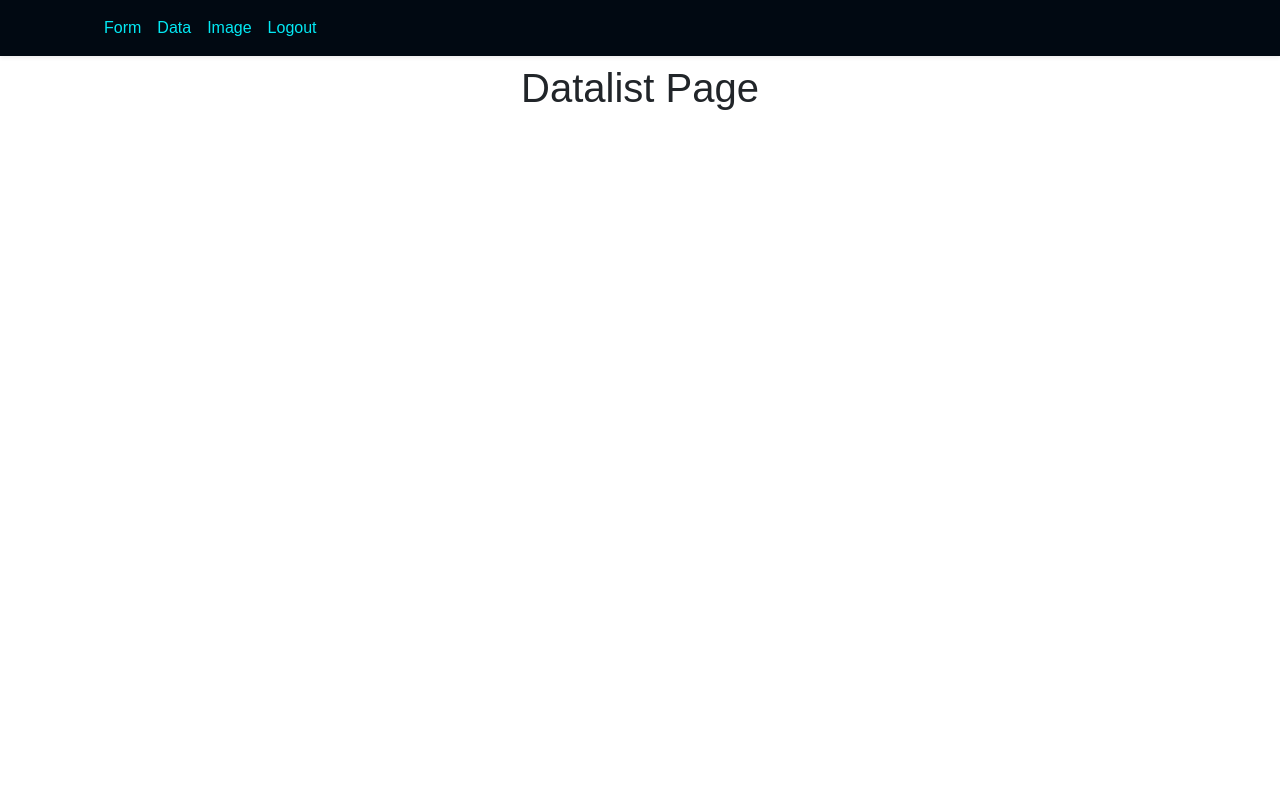
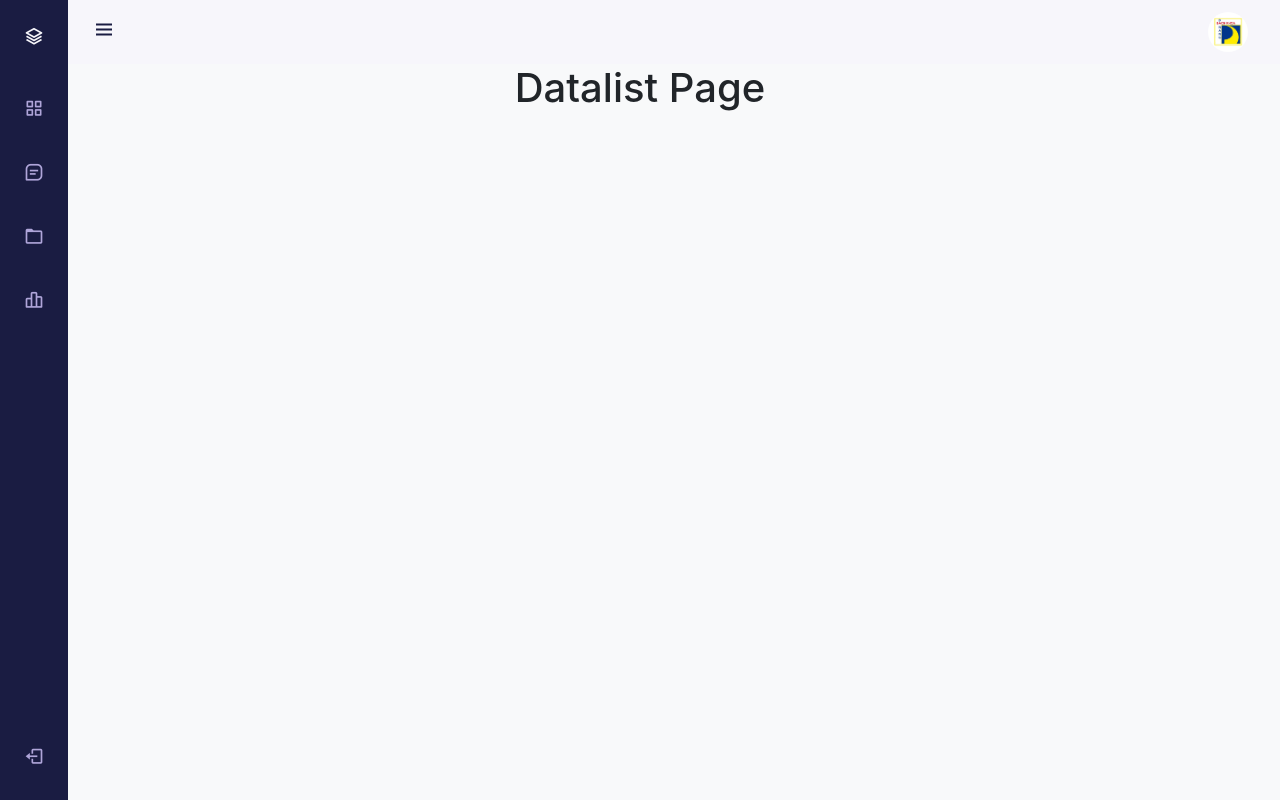
Before and after one commit to tiendndev/stroke-prediction-app, a Flask app: page /data in a window 1280 px wide. Run offline with Flask 3, Linux system fonts and the light colour scheme; the visitor is signed in with stand-in values (Sample User, id 1); data that the repository does not hold is empty; parts of the project's set-up code (start-up, migrations or seed data) failed here and were passed over; some libraries are stand-ins or nearby versions.

Commit message:
add sidebar

```diff
--- /dev/null
+++ b/strokeprediction/static/sidebar.js
@@ -0,0 +1,36 @@
+document.addEventListener("DOMContentLoaded", function (event) {
+   const showNavbar = (toggleId, navId, bodyId, headerId) => {
+      const toggle = document.getElementById(toggleId),
+         nav = document.getElementById(navId),
+         bodypd = document.getElementById(bodyId),
+         headerpd = document.getElementById(headerId);
+
+      // Validate that all variables exist
+      if (toggle && nav && bodypd && headerpd) {
+         toggle.addEventListener("click", () => {
+            // show navbar
+            nav.classList.toggle("show");
+            // change icon
+            toggle.classList.toggle("bx-x");
+            // add padding to body
+            bodypd.classList.toggle("body-pd");
+            // add padding to header
+            headerpd.classList.toggle("body-pd");
+         });
+      }
+   };
+
+   showNavbar("header-toggle", "nav-bar", "body-pd", "header");
+
+   /*===== LINK ACTIVE =====*/
+   const linkColor = document.querySelectorAll(".nav_link");
+   const linkAttr = document.querySelector(".nav_link").getAttribute("href");
+
+   function colorLink() {
+      if (linkAttr == "/form") {
+         linkColor.forEach((l) => l.classList.remove("active"));
+         this.classList.add("active");
+      }
+   }
+   linkColor.forEach((l) => l.addEventListener("load", colorLink));
+});
--- a/strokeprediction/static/styles/base.css
+++ b/strokeprediction/static/styles/base.css
@@ -1,17 +1,188 @@
-* {
+:root {
+    --header-height: 3rem;
+    --nav-width: 68px;
+    --normal-font-size: 1rem;
+    --z-fixed: 100;
+    --body-font: 'Nunito', sans-serif;
+
+    --first-color: #1a1c42;
+    --first-color-light: #AFA5D9;
+    --white-color: #F7F6FB;
+
+}
+
+*,
+::before,
+::after {
     padding: 0;
     margin: 0;
     box-sizing: border-box;
+    text-decoration: none;
 }
 
-html {
-    height: 100%;
+side-bar-bs {
+    position: relative;
+    margin: var(--header-height) 0 0 0;
+    padding: 0 1rem;
+    font-family: var(--body-font);
+    font-size: var(--normal-font-size);
+    transition: .5s
 }
 
-body {
-    margin: 0;
-    padding: 0;
-    font-family: sans-serif;
+a {
+    text-decoration: none !important;
+}
+
+.header {
+    width: 100%;
+    height: var(--header-height);
+    position: fixed;
+    top: 0;
+    left: 0;
+    display: flex;
+    align-items: center;
+    justify-content: space-between;
+    padding: 0 1rem;
+    background-color: var(--white-color);
+    z-index: var(--z-fixed);
+    transition: .5s
+}
+
+.header_toggle {
+    color: var(--first-color);
+    font-size: 1.5rem;
+    cursor: pointer
+}
+
+.header_img {
+    width: 35px;
+    height: 35px;
+    display: flex;
+    justify-content: center;
+    border-radius: 50%;
+    overflow: hidden
+}
+
+.header_img img {
+    width: 40px
+}
+
+.l-navbar {
+    position: fixed;
+    top: 0;
+    left: -30%;
+    width: var(--nav-width);
+    height: 100vh;
+    background-color: var(--first-color);
+    padding: .5rem 1rem 0 0;
+    transition: .5s;
+    z-index: var(--z-fixed)
+}
+
+.nav {
+    height: 100%;
+    display: flex;
+    flex-direction: column;
+    justify-content: space-between;
+    overflow: hidden
+}
+
+.nav_logo,
+.nav_link {
+    display: grid;
+    grid-template-columns: max-content max-content;
+    align-items: center;
+    column-gap: 1rem;
+    padding: .5rem 0 .5rem 1.5rem
+}
+
+.nav_logo {
+    margin-bottom: 2rem
+}
+
+.nav_logo-icon {
+    font-size: 1.25rem;
+    color: var(--white-color)
+}
+
+.nav_logo-name {
+    color: var(--white-color);
+    font-weight: 700
+}
+
+.nav_link {
+    position: relative;
+    color: var(--first-color-light);
+    margin-bottom: 1.5rem;
+    transition: .3s
+}
+
+.nav_link:hover {
+    color: var(--white-color)
+}
+
+.nav_icon {
+    font-size: 1.25rem
+}
+
+.show {
+    left: 0
+}
+
+.body-pd {
+    padding-left: calc(var(--nav-width) + 1rem)
+}
+
+.active {
+    color: var(--white-color)
+}
+
+.active::before {
+    content: '';
+    position: absolute;
+    left: 0;
+    width: 2px;
+    height: 32px;
+    background-color: var(--white-color)
+}
+
+.height-100 {
+    height: 100vh
+}
+
+@media screen and (min-width: 768px) {
+    side-bar-bs {
+        margin: calc(var(--header-height) + 1rem) 0 0 0;
+        padding-left: calc(var(--nav-width) + 2rem)
+    }
+
+    .header {
+        height: calc(var(--header-height) + 1rem);
+        padding: 0 2rem 0 calc(var(--nav-width))
+    }
+
+    .header_img {
+        width: 40px;
+        height: 40px
+    }
+
+    .header_img img {
+        width: 45px
+    }
+
+    .l-navbar {
+        left: 0;
+        padding: 1rem 1rem 0 0
+    }
+
+    .show {
+        width: calc(var(--nav-width) + 156px)
+    }
+
+    .body-pd {
+        transition: .5s;
+        padding-left: calc(var(--nav-width) + 156px)
+    }
 }
 
 a#login {
--- a/strokeprediction/templates/base.html
+++ b/strokeprediction/templates/base.html
@@ -10,31 +10,25 @@
         integrity="sha384-Vkoo8x4CGsO3+Hhxv8T/Q5PaXtkKtu6ug5TOeNV6gBiFeWPGFN9MuhOf23Q9Ifjh" crossorigin="anonymous" />
     <link rel="stylesheet" href="https://stackpath.bootstrapcdn.com/font-awesome/4.7.0/css/font-awesome.min.css"
         crossorigin="anonymous" />
+    <link rel="stylesheet" href="https://cdn.jsdelivr.net/npm/boxicons@latest/css/boxicons.min.css">
+
     <link rel="stylesheet" href="{{url_for('static', filename='styles/base.css')}}">
 
 </head>
 
 <body>
-    <!-- Navbar -->
-    <nav class="navbar navbar-expand-lg navbar-dark bg-dark position-fixed col-md-12 shadow-sm">
-        <button class="navbar-toggler" type="button" data-toggle="collapse" data-target="#navbar">
-            <span class="navbar-toggler-icon"></span>
-        </button>
-        <div class="collapse navbar-collapse" id="navbar">
-            <div class="navbar-nav">
     {% if user.is_authenticated %}
-                <a class="nav-item nav-link" id="form-page" href="/form">Form</a>
-                <a class="nav-item nav-link" id="dataList" href="/data">Data</a>
-                <a class="nav-item nav-link" id="image" href="/image">Image</a>
-                <a class="nav-item nav-link" id="logout" href="/logout">Logout</a>
-                {% else %}
-                <a class="nav-item nav-link" id="login" href="/login">Login</a>
-                <a class="nav-item nav-link" id="signUp" href="/signup">Sign Up</a>
-                {% endif %}
+    <!-- Sidebar -->
+    <div class="side-bar-bs" id="body-pd">
+        <!-- Header -->
+        <header class="header" id="header">
+            <div class="header_toggle">
+                <i class='bx bx-menu pl-xl-4' id="header-toggle"></i>
             </div>
+            <div class="header_img">
+                <img src="{{url_for('static', filename='logo.jpeg')}}" alt="">
             </div>
-    </nav>
-
+        </header>
         <!-- Flash message -->
         {% with messages = get_flashed_messages(with_categories = true) %}
         {% if messages %}
@@ -58,10 +52,74 @@
         {% endif %}
         {% endwith %}
 
+        <div class="l-navbar" id="nav-bar">
+            <nav class="nav">
+                <div>
+                    <!-- Logo -->
+                    <a href="#" class="nav_logo">
+                        <i class='bx bx-layer nav_logo-icon'></i>
+                        <span class="nav_logo-name">StrokePrediction</span>
+                    </a>
+                    <!-- Navlist -->
+                    <div class="nav_list">
+                        <a href="/form" class="nav_link">
+                            <i class='bx bx-grid-alt nav_icon'></i>
+                            <span class="nav_name">Dashboard</span>
+                        </a>
+                        <a href="/data" class="nav_link">
+                            <i class='bx bx-message-square-detail nav_icon'></i>
+                            <span class="nav_name">Data</span>
+                        </a>
+                        <a href="/image" class="nav_link">
+                            <i class='bx bx-folder nav_icon'></i>
+                            <span class="nav_name">Files</span>
+                        </a>
+                        <a href="#" class="nav_link">
+                            <i class='bx bx-bar-chart-alt-2 nav_icon'></i>
+                            <span class="nav_name">Stats</span>
+                        </a>
+                    </div>
+                </div>
+                <!-- Logout -->
+                <a href="/logout" class="nav_link">
+                    <i class='bx bx-log-out nav_icon'></i>
+                    <span class="nav_name">SignOut</span>
+                </a>
+            </nav>
+        </div>
+
+        <!--Container Main start-->
+        <div class="height-100 bg-light">
             <!-- Content -->
             {% block content %}
             {% endblock %}
         </div>
+    </div>
+    {% else %}
+    {% block login %}{% endblock %}
+    {% endif %}
+
+    <!-- Navbar -->
+    <!--     <nav class="navbar navbar-expand-lg navbar-dark bg-dark col-md-12 shadow-sm">
+        <button class="navbar-toggler" type="button" data-toggle="collapse" data-target="#navbar">
+            <span class="navbar-toggler-icon"></span>
+        </button>
+        <div class="collapse navbar-collapse" id="navbar">
+            <div class="navbar-nav">
+                {% if user.is_authenticated %}
+                <a class="nav-item nav-link" id="form-page" href="/form">Form</a>
+                <a class="nav-item nav-link" id="dataList" href="/data">Data</a>
+                <a class="nav-item nav-link" id="image" href="/image">Image</a>
+                <a class="nav-item nav-link" id="logout" href="/logout">Logout</a>
+                {% else %}
+                <a class="nav-item nav-link" id="login" href="/login">Login</a>
+                <a class="nav-item nav-link" id="signUp" href="/signup">Sign Up</a>
+                {% endif %}
+            </div>
+        </div>
+    </nav> -->
+
+
 
     <script src="https://code.jquery.com/jquery-3.2.1.slim.min.js"
         integrity="sha384-KJ3o2DKtIkvYIK3UENzmM7KCkRr/rE9/Qpg6aAZGJwFDMVNA/GpGFF93hXpG5KkN"
@@ -72,7 +130,7 @@
     <script src="https://maxcdn.bootstrapcdn.com/bootstrap/4.0.0/js/bootstrap.min.js"
         integrity="sha384-JZR6Spejh4U02d8jOt6vLEHfe/JQGiRRSQQxSfFWpi1MquVdAyjUar5+76PVCmYl"
         crossorigin="anonymous"></script>
-    <script src="{{url_for('static', filename='index.js')}}"></script>
+    <script src="{{url_for('static', filename='sidebar.js')}}"></script>
 </body>
 
 </html>
--- a/strokeprediction/templates/login.html
+++ b/strokeprediction/templates/login.html
@@ -2,7 +2,7 @@
 
 {% block title %}Login Page{% endblock %}
 
-{% block content %}
+{% block login %}
 <link rel="stylesheet" href="{{url_for('static', filename='styles/login.css')}}">
 
 <div class="login-container">
@@ -24,6 +24,9 @@
                 <span></span>
                 Log in
             </button>
+            <button class="btn pull-right">
+                <a href="/signup">Signup</a>
+            </button>
         </form>
     </div>
 </div>
--- a/strokeprediction/templates/signup.html
+++ b/strokeprediction/templates/signup.html
@@ -2,7 +2,7 @@
 
 {% block title %}Signup Page{% endblock %}
 
-{% block content %}
+{% block login %}
 <link rel="stylesheet" href="{{url_for('static', filename='styles/login.css')}}">
 
 <div class="login-container">
@@ -32,6 +32,9 @@
                 <span></span>
                 Sign up
             </button>
+            <button class="btn pull-right">
+                <a href="/login">Login</a>
+            </button>
         </form>
     </div>
 </div>
--- a/strokeprediction/views.py
+++ b/strokeprediction/views.py
@@ -50,7 +50,7 @@ def form():
         db.session.commit()
         flash("Note added!", category="success")
 
-    return render_template("index.html", user=current_user)
+    return render_template("form.html", user=current_user)
 
 
 @views.route("/data", methods=["GET", "DELETE", "POST"])
```
Also changed, not shown: strokeprediction/static/index.js (deleted), strokeprediction/static/logo.jpeg (added), strokeprediction/templates/form.html (renamed from strokeprediction/templates/index.html). Lines whose indentation alone changed are shown as unchanged.
